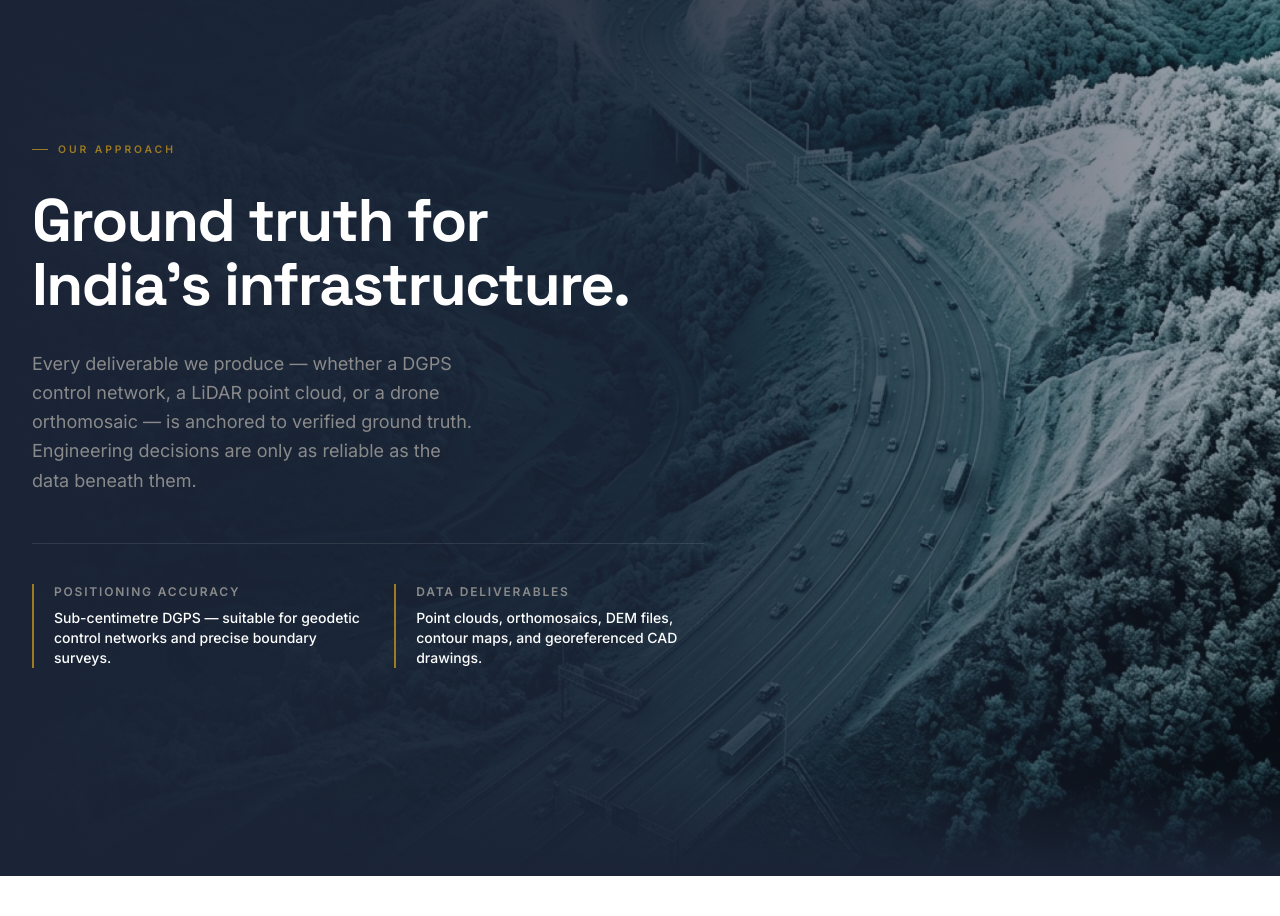
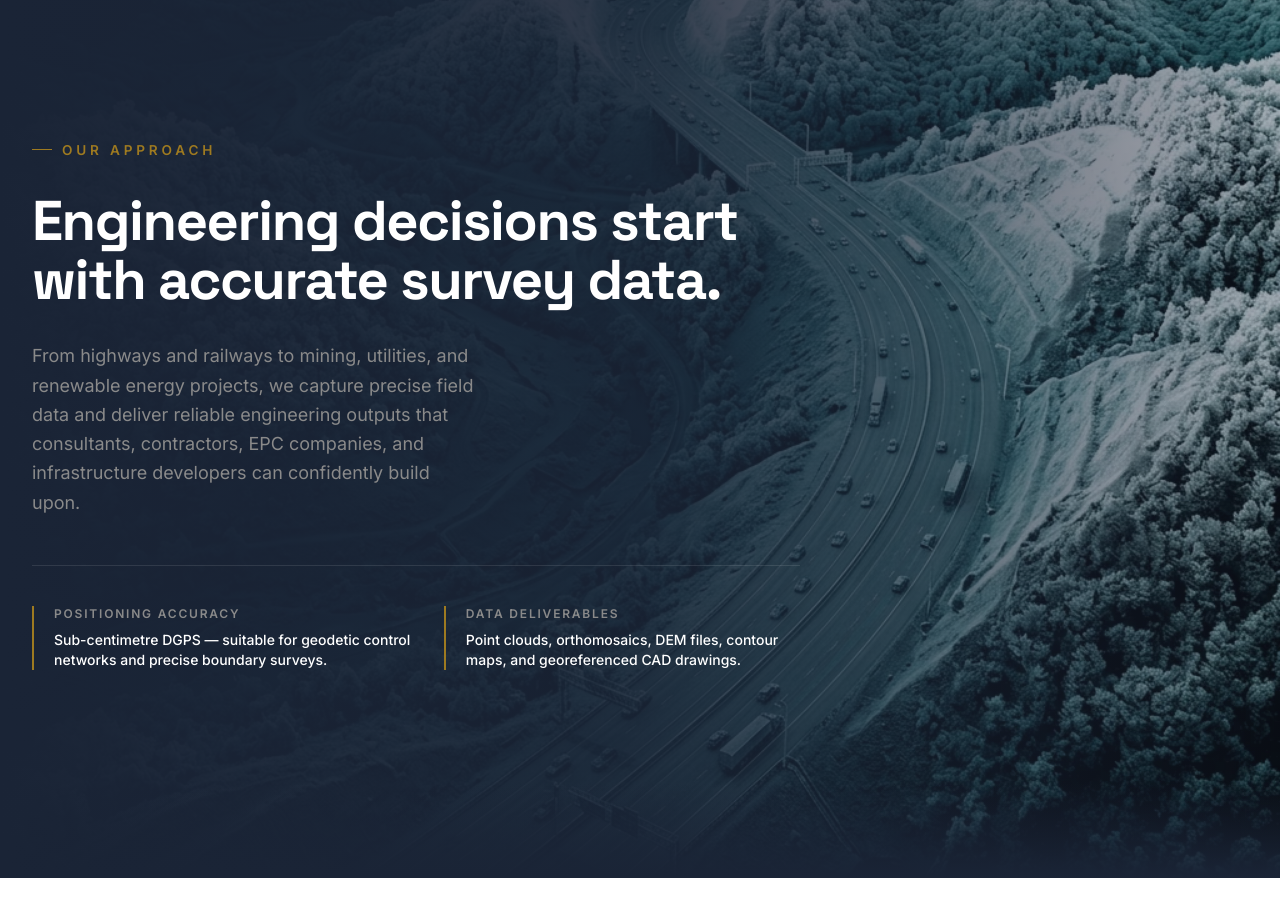
Before and after one commit to yash-kzx/Panchasheel, a Next.js app: page / in a window 1280 px wide. Shown: the part 1960-2876 px from the top of the page. Built offline with nearby package versions, Linux system fonts and the light colour scheme.

Commit message:
Goodnight-bzu

```diff
--- a/src/components/sections/signature-banner.tsx
+++ b/src/components/sections/signature-banner.tsx
@@ -25,28 +25,26 @@ export function SignatureBanner() {
       </div>
 
       <div className="relative mx-auto max-w-7xl px-6 lg:px-8 py-36 lg:py-52">
-        <div className="max-w-2xl">
+        <div className="max-w-3xl">
           <Reveal direction="up">
-            <span className="inline-flex items-center gap-2.5 text-[0.65rem] font-semibold uppercase tracking-[0.28em] text-brand-accent mb-8">
-              <span className="block h-px w-4 bg-current" aria-hidden="true" />
+            <span className="inline-flex items-center gap-2.5 text-xs sm:text-[0.85rem] font-bold uppercase tracking-[0.28em] text-brand-accent mb-8">
+              <span className="block h-px w-5 bg-current" aria-hidden="true" />
               Our Approach
             </span>
           </Reveal>
 
           <Reveal direction="up">
-            <h2 className="text-4xl sm:text-5xl lg:text-6xl font-bold leading-[1.06] tracking-tight text-white">
-              Ground truth for
-              <br />
-              India&apos;s infrastructure.
+            <h2 className="text-4xl sm:text-5xl lg:text-[3.5rem] font-bold leading-[1.06] tracking-tight text-white text-balance">
+              Engineering decisions start with accurate survey data.
             </h2>
           </Reveal>
 
           <Reveal direction="up">
             <p className="mt-8 text-base lg:text-lg leading-relaxed text-brand-concrete max-w-md">
-              Every deliverable we produce — whether a DGPS control network, a
-              LiDAR point cloud, or a drone orthomosaic — is anchored to
-              verified ground truth. Engineering decisions are only as reliable
-              as the data beneath them.
+              From highways and railways to mining, utilities, and renewable
+              energy projects, we capture precise field data and deliver
+              reliable engineering outputs that consultants, contractors, EPC
+              companies, and infrastructure developers can confidently build upon.
             </p>
           </Reveal>
 
```
